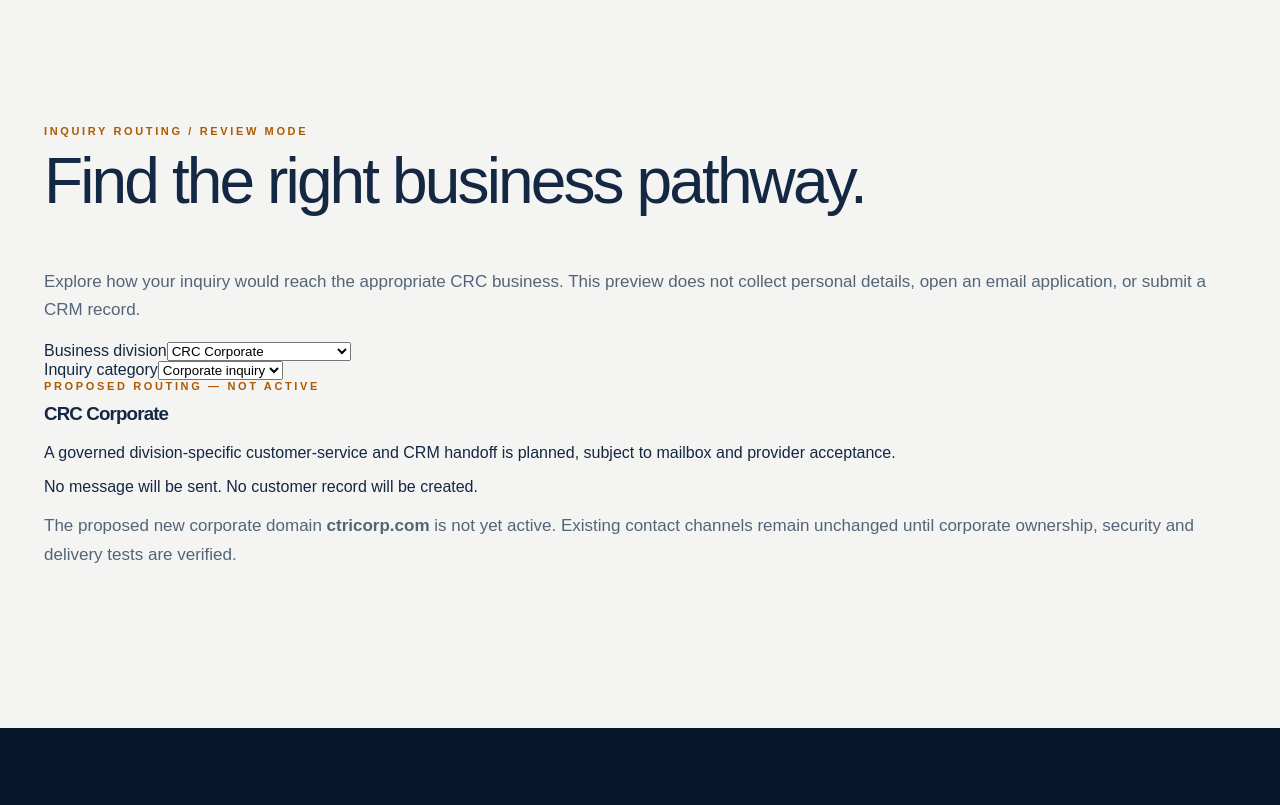
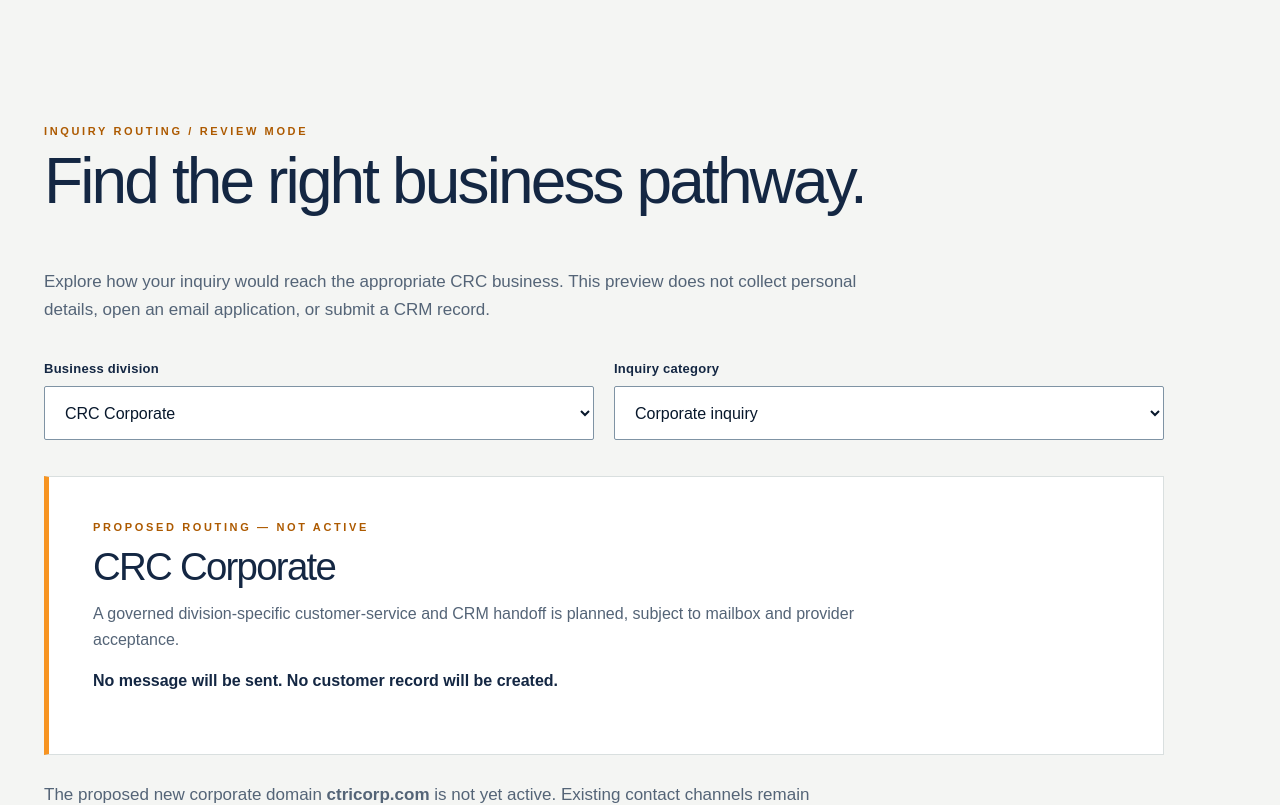
Before and after one commit to zohebkhanfiji-ux/CTRI-GLOBAL, a Next.js app: page /contact in a window 1280 px wide. Shown: the part 720-1525 px from the top of the page. Built offline with nearby package versions, Linux system fonts and the light colour scheme.

Commit message:
feat(crc): connect solutions, contact review and fail-closed acceptance smoke

```diff
--- a/app/corporate-brand.css
+++ b/app/corporate-brand.css
@@ -28,3 +28,18 @@
 .division-boundary p:not(.eyebrow){max-width:800px;font-size:18px;line-height:1.65;color:#d5e1eb}
 .division-boundary .division-boundary-note{font-size:13px!important;color:#c4d2dd!important;margin:24px 0 28px}
 @media(max-width:800px){.division-directory-card{grid-template-columns:1fr}.division-directory-flow{border-left:0;border-top:2px solid var(--orange);padding:20px 0 0}.division-boundary{padding:70px 0}}
+
+/* Review-only inquiry explorer: never a working contact form before provider authorization. */
+.contact-flow{max-width:1120px}
+.contact-flow>h2{max-width:900px}
+.contact-flow>.muted-copy{max-width:820px}
+.contact-flow-controls{display:grid;grid-template-columns:repeat(2,minmax(0,1fr));gap:20px;margin:36px 0}
+.contact-flow-controls>div{display:grid;gap:10px}
+.contact-flow-controls label{font-weight:700;font-size:13px;letter-spacing:.02em}
+.contact-flow-controls select{width:100%;padding:16px;background:#fff;border:1px solid #7f93a4;color:var(--navy);border-radius:2px;font:inherit;min-height:54px}
+.contact-flow-controls select:focus-visible{outline:3px solid var(--orange);outline-offset:3px}
+.contact-flow-result{border:1px solid var(--line);border-left:5px solid var(--orange);padding:clamp(24px,4vw,44px);background:white;margin:26px 0}
+.contact-flow-result h3{font-size:clamp(28px,3vw,44px);font-weight:500;margin:12px 0}
+.contact-flow-result p:not(.eyebrow){color:var(--muted);font-size:16px;line-height:1.6;max-width:800px}
+.contact-flow-result .contact-flow-caution{font-weight:700;color:var(--ink)!important}
+@media(max-width:640px){.contact-flow-controls{grid-template-columns:1fr}.contact-flow-result{padding:22px}}
```
